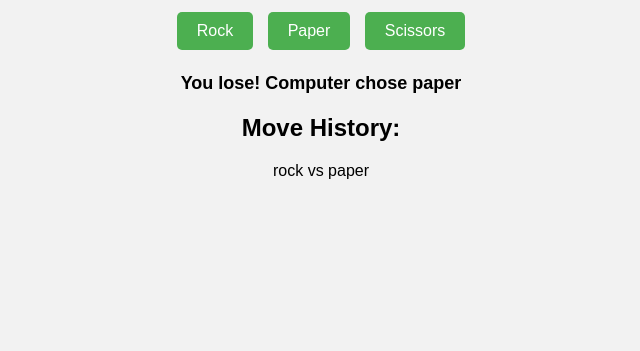
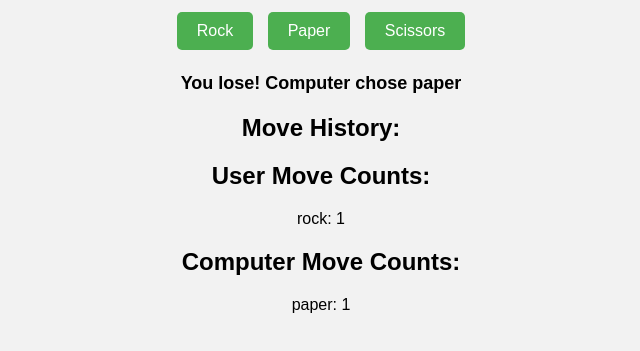
Before and after one commit to AdYno123/w3, a plain HTML site: page index.html in a window 1280 px wide. Both pictures are taken after a click on the button "Rock". Shown: the part 101-452 px from the top of the page, without its empty margins (319-959 px from the left). Drawn offline with Linux system fonts and the light colour scheme.

Commit message:
Update index.html

```diff
--- a/index.html
+++ b/index.html
@@ -61,15 +61,27 @@
 		<h2>Move History:</h2>
 		<ul id="history"></ul>
 
+		<h2>User Move Counts:</h2>
+		<ul id="userCounts"></ul>
+
+		<h2>Computer Move Counts:</h2>
+		<ul id="computerCounts"></ul>
+
 		<script>
-			var moveHistory = []
+			var userHistory = []
+			var computerHistory = []
 
 			function play(userChoice) {
 				var choices = ['rock', 'paper', 'scissors']
 				var computerChoice = choices[Math.floor(Math.random() * choices.length)]
 
 				var result = ''
-
+				var moveHistory = userHistory.concat(computerHistory)
+				moveHistory.forEach(function (move) {
+					var li = document.createElement('li')
+					li.appendChild(document.createTextNode(move))
+					document.getElementById('history').appendChild(li)
+				})
 				if (userChoice === computerChoice) {
 					result = 'Remíza'
 				} else if ((userChoice === 'rock' && computerChoice === 'scissors') || (userChoice === 'paper' && computerChoice === 'rock') || (userChoice === 'scissors' && computerChoice === 'paper')) {
@@ -78,7 +90,9 @@
 					result = 'You lose! Computer chose ' + computerChoice
 				}
 
-				moveHistory.push(userChoice + ' vs ' + computerChoice)
+				userHistory.push(userChoice)
+				computerHistory.push(computerChoice)
+
 				document.getElementById('result').innerHTML = result
 				document.getElementById('history').innerHTML = ''
 				moveHistory.forEach(function (move) {
@@ -86,6 +100,35 @@
 					li.appendChild(document.createTextNode(move))
 					document.getElementById('history').appendChild(li)
 				})
+
+				countUserMoves()
+				countComputerMoves()
+			}
+
+			function countUserMoves() {
+				var counts = {}
+				userHistory.forEach(function (move) {
+					counts[move] = (counts[move] || 0) + 1
+				})
+				document.getElementById('userCounts').innerHTML = ''
+				Object.keys(counts).forEach(function (move) {
+					var li = document.createElement('li')
+					li.appendChild(document.createTextNode(move + ': ' + counts[move]))
+					document.getElementById('userCounts').appendChild(li)
+				})
+			}
+
+			function countComputerMoves() {
+				var counts = {}
+				computerHistory.forEach(function (move) {
+					counts[move] = (counts[move] || 0) + 1
+				})
+				document.getElementById('computerCounts').innerHTML = ''
+				Object.keys(counts).forEach(function (move) {
+					var li = document.createElement('li')
+					li.appendChild(document.createTextNode(move + ': ' + counts[move]))
+					document.getElementById('computerCounts').appendChild(li)
+				})
 			}
 		</script>
 	</body>
```
